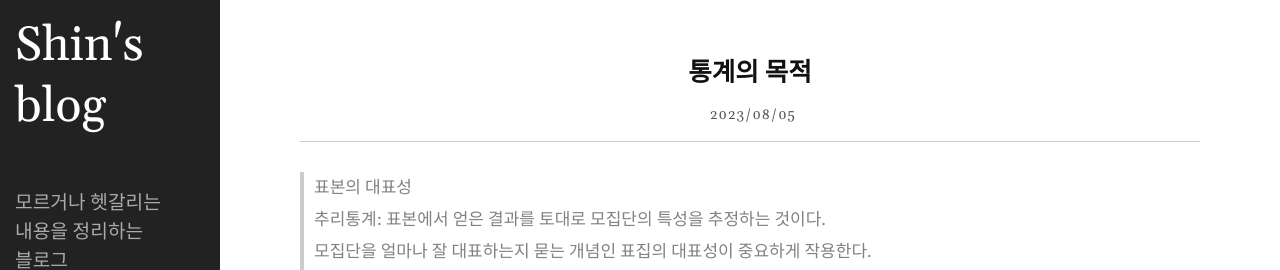
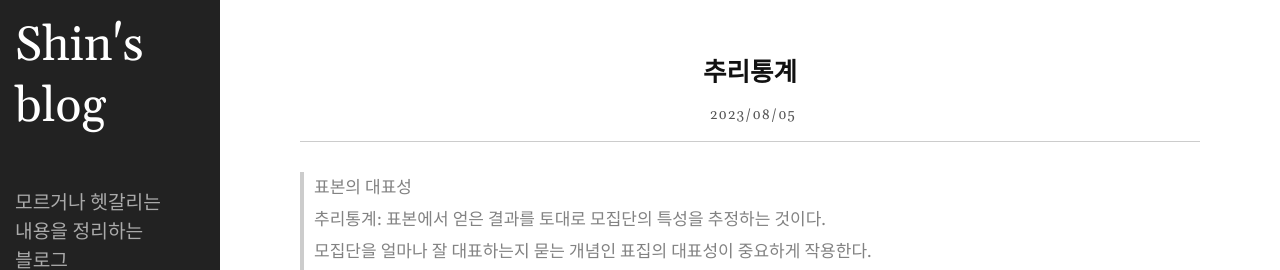
Before and after one commit to shina1221/shina1221.github.io, a Jekyll site: the page built from _posts/도서/비전공자를 위한 통계방법론/2023-08-05-02.추리통계.markdown, in a window 1280 px wide. Shown: the top 270 px of the page. Built offline with Jekyll 4.4.1, drawn with Linux system fonts in a browser that asks for light colours.

Commit message:
Update 2023-08-05-02.추리통계.markdown

```diff
--- a/_posts/도서/비전공자를 위한 통계방법론/2023-08-05-02.추리통계.markdown
+++ b/_posts/도서/비전공자를 위한 통계방법론/2023-08-05-02.추리통계.markdown
@@ -1,6 +1,6 @@
 ---
 layout: post
-title: 통계의 목적
+title: 추리통계
 date: 2023-08-05 19:20:23 +0900
 category: 도서
 ---
```
